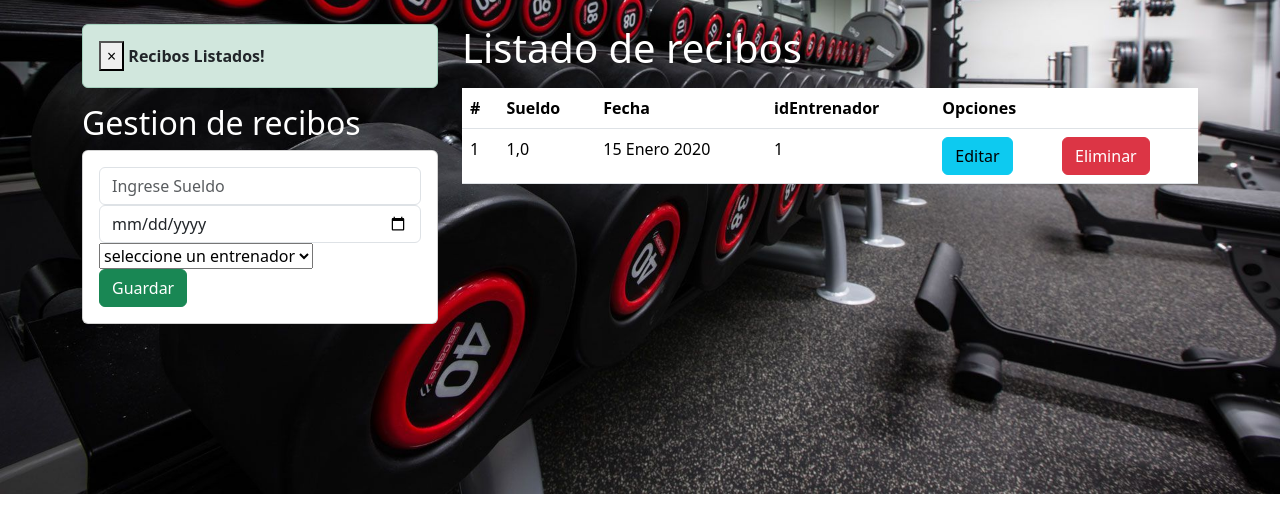
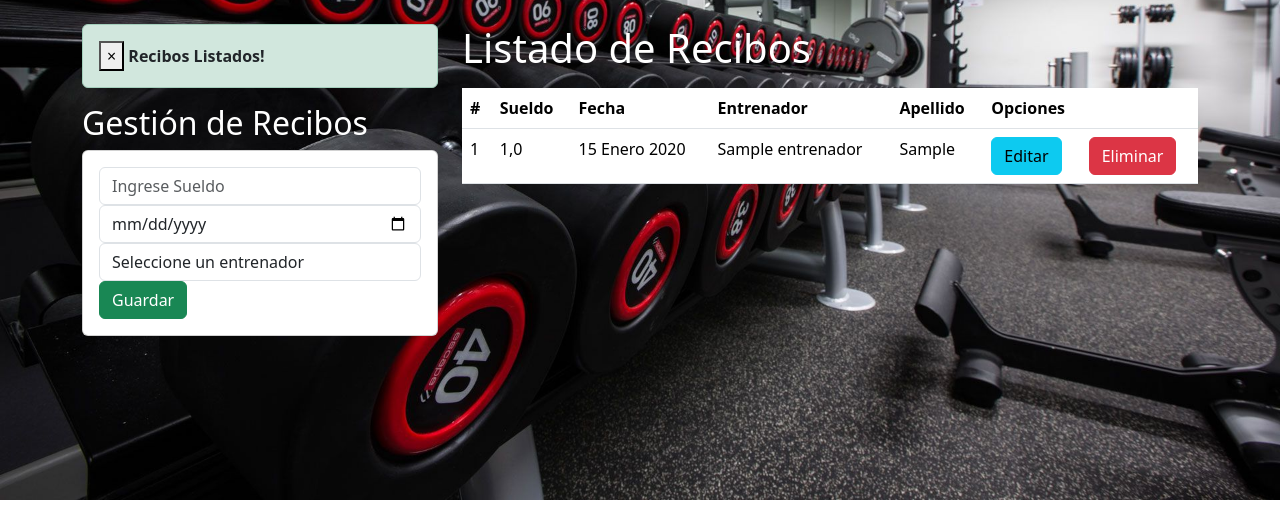
Before and after one commit to FrancoHtmlx/gymMaxPower.github.io, a Django app: page /recibos/ in a window 1280 px wide. Shown: the part 80-601 px from the top of the page. Run offline with Django 5.2, Linux system fonts and the light colour scheme; a user stored in the database is signed in; tables that the repository leaves empty hold one stand-in row (values such as "Sample post").

Commit message:
add en todos los archivos

```diff
--- a/Aplicaciones/Academico/templates/gestionRecibos.html
+++ b/Aplicaciones/Academico/templates/gestionRecibos.html
@@ -1,8 +1,8 @@
 {% extends "./base.html" %}
 
-{% block title %} gestion de recibos {% endblock %}
+{% block title %} Gestión de Recibos {% endblock %}
 
-{% block body%}
+{% block body %}
 <div class="row">
     <div class="col-sm-12 cold-md-6 col-lg-4 col-xl-4">
         {% if messages %}
@@ -13,11 +13,10 @@
         </div>
         {% endfor %}
         {% endif %}
-        <h2> Gestion de recibos </h2>
+        <h2> Gestión de Recibos </h2>
         <div class="card">
             <div class="card-body">
                 <form action="/recibos/registrarRecibo/" method="POST">{% csrf_token %}
-                    <!-- Campo de numRecibo eliminado -->
                     <div class="form-group">
                         <input type="float" id="floatSueldo" name="floatSueldo" class="form-control" placeholder="Ingrese Sueldo"
                          maxlength="50" required>
@@ -27,10 +26,10 @@
                          maxlength="50" required>
                     </div>
                     <div class="form-group">
-                        <select name="txtidEntrenador">
-                            <option value="">seleccione un entrenador</option>
+                        <select name="txtidEntrenador" class="form-control" required>
+                            <option value="">Seleccione un entrenador</option>
                             {% for c in entrenadores %}
-                            <option value={{c.idEntrenador}}> {{c.nombre}}</option>
+                            <option value="{{c.idEntrenador}}">{{c.nombre}}</option>
                             {% endfor %}
                         </select>
                     </div>
@@ -43,7 +42,7 @@
         </div>
     </div>
     <div class="col-sm-12 cold-md-6 col-lg-8 col-xl-8">
-        <h1>Listado de recibos</h1>
+        <h1>Listado de Recibos</h1>
         <div class="table-responsive py-2">
             <table class="table table-stripped">
                 <thead>
@@ -51,7 +50,8 @@
                         <th>#</th>
                         <th>Sueldo</th>
                         <th>Fecha</th>
-                        <th>idEntrenador</th>
+                        <th>Entrenador</th>
+                        <th>Apellido</th> <!-- Nueva columna para el apellido -->
                         <th colspan="2">Opciones</th>
                     </tr>
                 </thead>
@@ -61,7 +61,8 @@
                         <td>{{forloop.counter}}</td>
                         <td>{{c.sueldo}}</td>
                         <td>{{c.fecha}}</td>
-                        <td>{{c.idEntrenador_id}}</td>
+                        <td>{{c.idEntrenador.nombre}}</td> <!-- Nombre del entrenador -->
+                        <td>{{c.idEntrenador.apellido}}</td> <!-- Apellido del entrenador -->
                         <td><a href="edicionRecibo/{{c.numRecibo}}" class="btn btn-info">Editar</a></td>
                         <td><a href="eliminarRecibo/{{c.numRecibo}}" class="btn btn-danger btnElminacion">Eliminar</a></td>
                     </tr>
@@ -71,5 +72,4 @@
         </div>
     </div>
 </div>
-
 {% endblock %}
```
